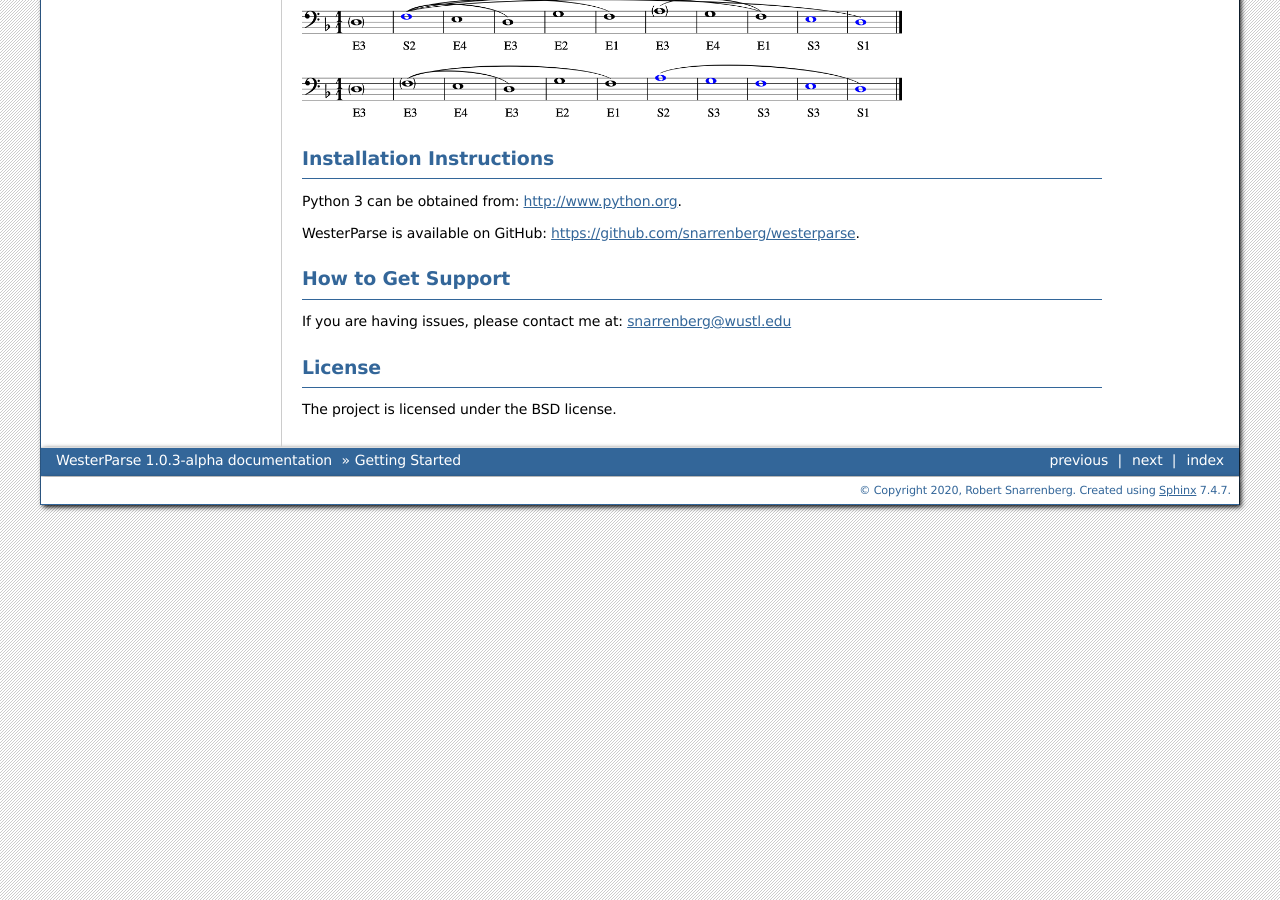
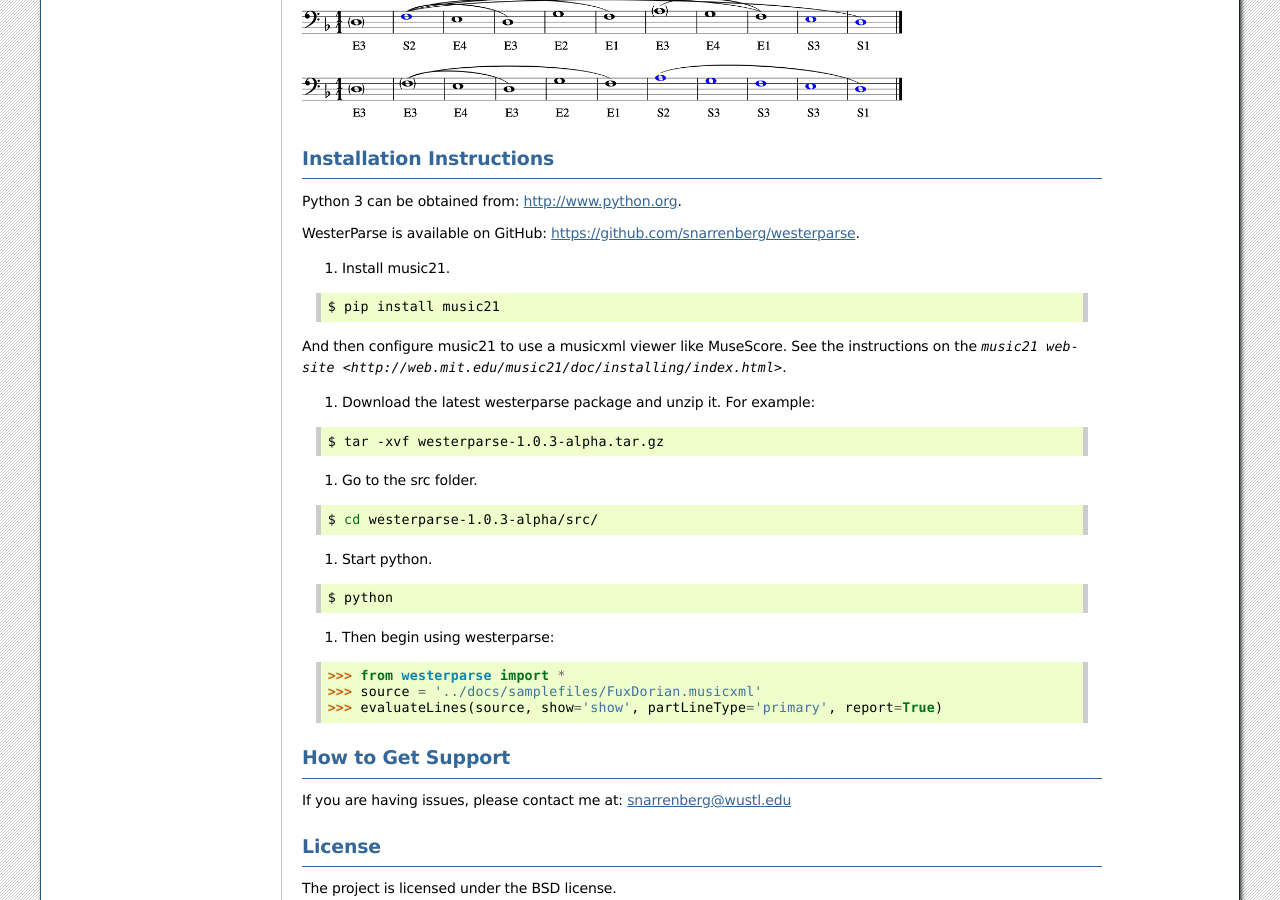
Before and after one commit to snarrenberg/westerparse, a Sphinx documentation site: the page built from docs/start.rst, in a window 1280 px wide and 900 px high, scrolled down 1284 px. Built offline with Sphinx 7.4.7, drawn with Linux system fonts in a browser that asks for light colours; some of the changed text lies outside the part shown.

Commit message:
upd install instructions

```diff
--- a/docs/start.rst
+++ b/docs/start.rst
@@ -54,7 +54,7 @@ You can then ask WesterParse to parse the line:
 .. code-block:: python
 
    >>> from westerparse import *
-   >>> source = 'sampledocs/FuxDorian.musicxml'
+   >>> source = '../docs/samplefiles/FuxDorian.musicxml'
    >>> evaluateLines(source,
    ...               show='show',
    ...               partLineType='primary',
@@ -92,6 +92,40 @@ Python 3 can be obtained from: http://www.python.org.
 
 WesterParse is available on GitHub: https://github.com/snarrenberg/westerparse.
 
+#. Install music21.
+
+.. code-block:: shell
+
+   $ pip install music21
+
+And then configure music21 to use a musicxml viewer like MuseScore.
+See the instructions on the `music21 website <http://web.mit.edu/music21/doc/installing/index.html>`.
+
+#. Download the latest westerparse package and unzip it. For example:
+
+.. code-block:: shell
+
+   $ tar -xvf westerparse-1.0.3-alpha.tar.gz
+
+#. Go to the src folder.
+
+.. code-block:: shell
+
+   $ cd westerparse-1.0.3-alpha/src/
+
+#. Start python.
+
+.. code-block:: shell
+
+   $ python
+
+#. Then begin using westerparse:
+
+>>> from westerparse import *
+>>> source = '../docs/samplefiles/FuxDorian.musicxml'
+>>> evaluateLines(source, show='show', partLineType='primary', report=True)
+
+
 How to Get Support
 ------------------
 
```
